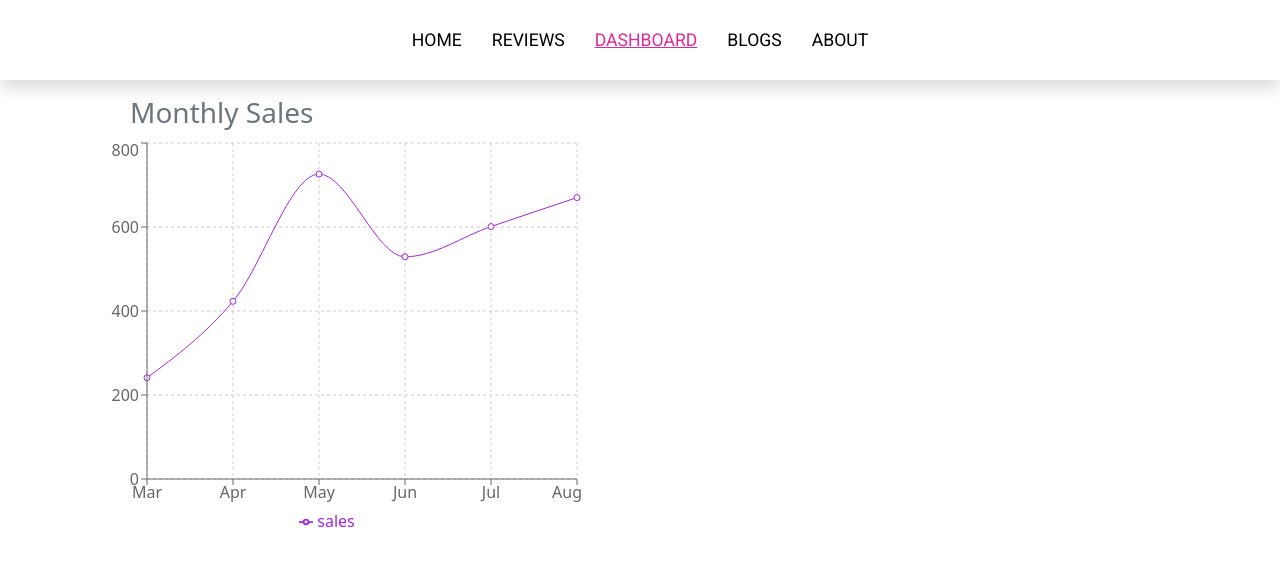
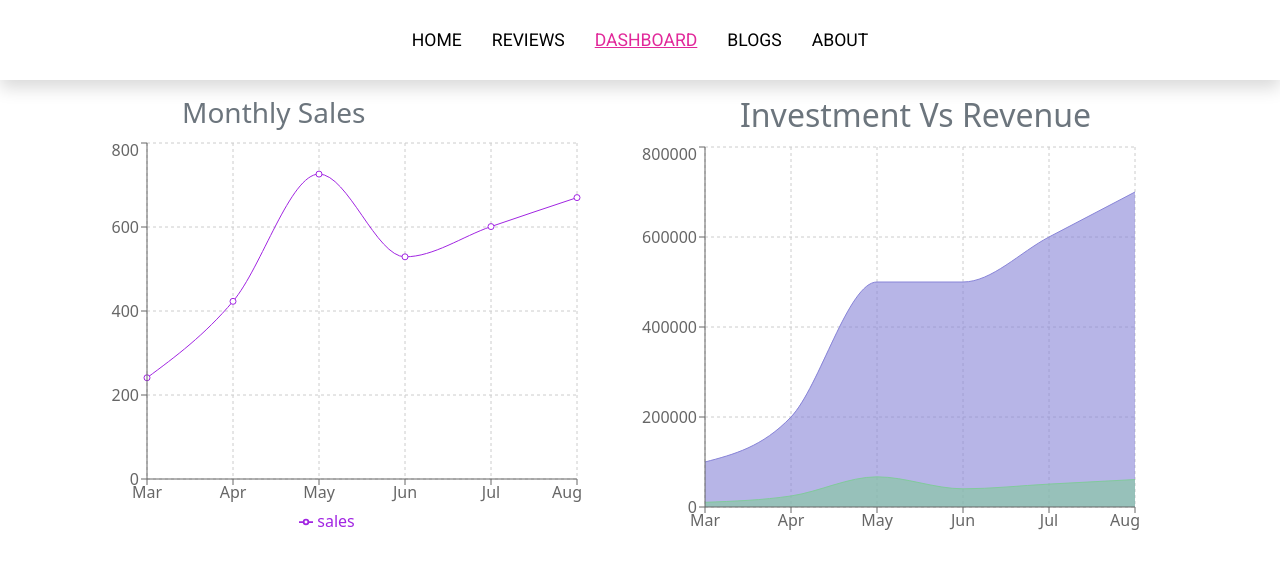
Before and after one commit to mohammadtanim24h/snap-away, a React (Create React App) app: page /dashboard in a window 1280 px wide. Shown: the top 568 px of the page. Built offline with nearby package versions, Linux system fonts and the light colour scheme.

Commit message:
area chart added

```diff
--- a/src/components/Dashboard/Dashboard.css
+++ b/src/components/Dashboard/Dashboard.css
@@ -0,0 +1,14 @@
+.chart-container {
+    display: grid;
+    grid-template-columns: 1fr 1fr;
+}
+
+.chart-title {
+    margin-left: 100px;
+}
+
+@media screen and (max-width: 480px) {
+    .chart-container {
+        grid-template-columns: 1fr;
+    }
+}
--- a/src/components/Dashboard/Dashboard.js
+++ b/src/components/Dashboard/Dashboard.js
@@ -1,11 +1,13 @@
 import React from 'react';
+import RevenueAreaChart from '../RevenueAreaChart/RevenueAreaChart';
 import SalesLineChart from '../SalesLineChart/SalesLineChart';
 import './Dashboard.css';
 
 const Dashboard = () => {
     return (
-        <div className='container my-3'>
+        <div className='container my-3 chart-container'>
             <SalesLineChart></SalesLineChart>
+            <RevenueAreaChart></RevenueAreaChart>
         </div>
     );
 };
--- /dev/null
+++ b/src/components/RevenueAreaChart/RevenueAreaChart.js
@@ -0,0 +1,23 @@
+import React from "react";
+import { Area, AreaChart, CartesianGrid, Tooltip, XAxis, YAxis } from "recharts";
+import useChart from "../../hooks/useChart";
+
+const RevenueAreaChart = () => {
+    const chart = useChart();
+    console.log(chart);
+    return (
+        <div>
+            <h2 className="text-secondary chart-title">Investment Vs Revenue</h2>
+            <AreaChart width={500} height={400} data={chart}>
+                <CartesianGrid strokeDasharray="3 3" />
+                <Area type="monotone" dataKey="investment" stroke="#8884d8" fill="#8884d8" />
+                <Area type="monotone" dataKey="revenue" stackId="1" stroke="#82ca9d" fill="#82ca9d" />
+                <XAxis dataKey='month'></XAxis>
+                <YAxis></YAxis>
+                <Tooltip></Tooltip>
+            </AreaChart>
+        </div>
+    );
+};
+
+export default RevenueAreaChart;
--- a/src/components/SalesLineChart/SalesLineChart.js
+++ b/src/components/SalesLineChart/SalesLineChart.js
@@ -6,7 +6,7 @@ const SalesLineChart = () => {
     const chart = useChart();
     return (
         <div>
-            <h3 className="text-secondary ms-5">Monthly Sales</h3>
+            <h3 className="text-secondary chart-title">Monthly Sales</h3>
             <LineChart width={500} height={400} data={chart}>
                 <CartesianGrid strokeDasharray="3 3" />
                 <Line type="monotone" dataKey="sales" stroke="#A125E2" activeDot={{ r: 8 }} ></Line>
```
